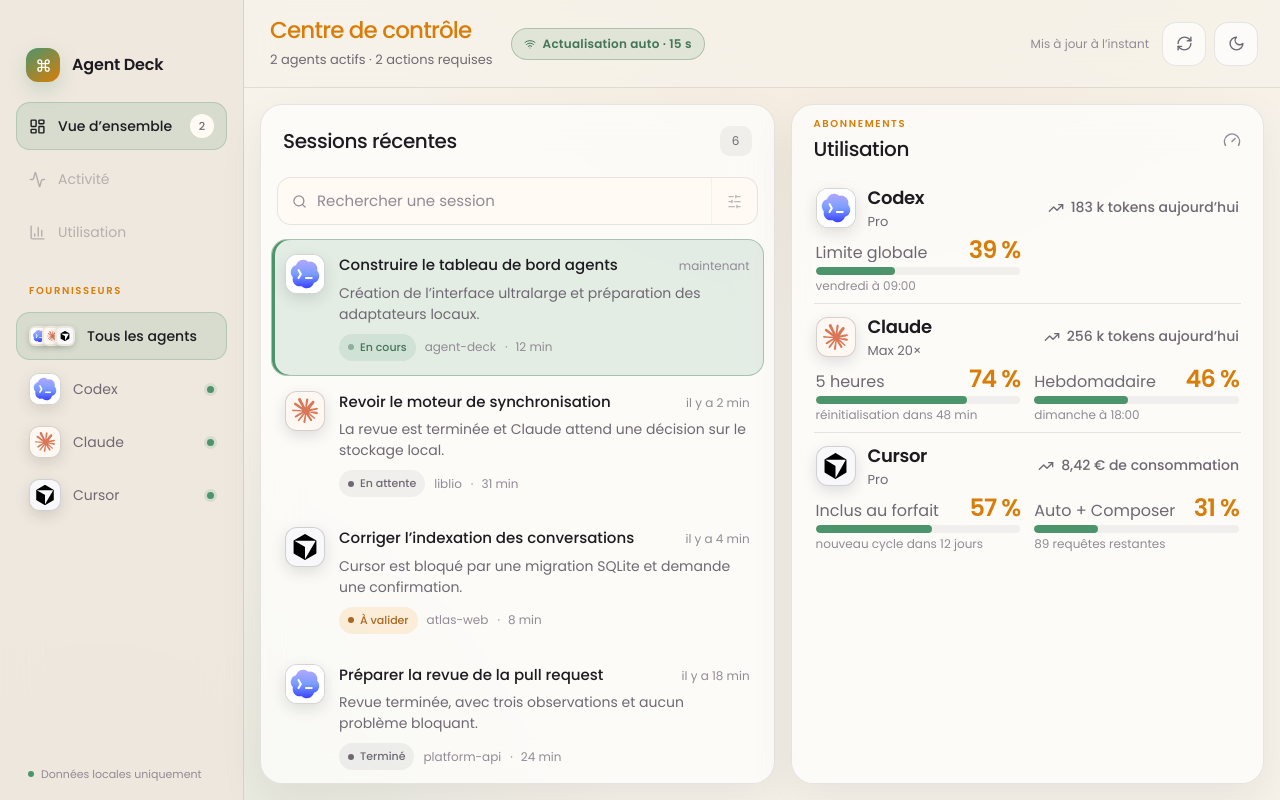
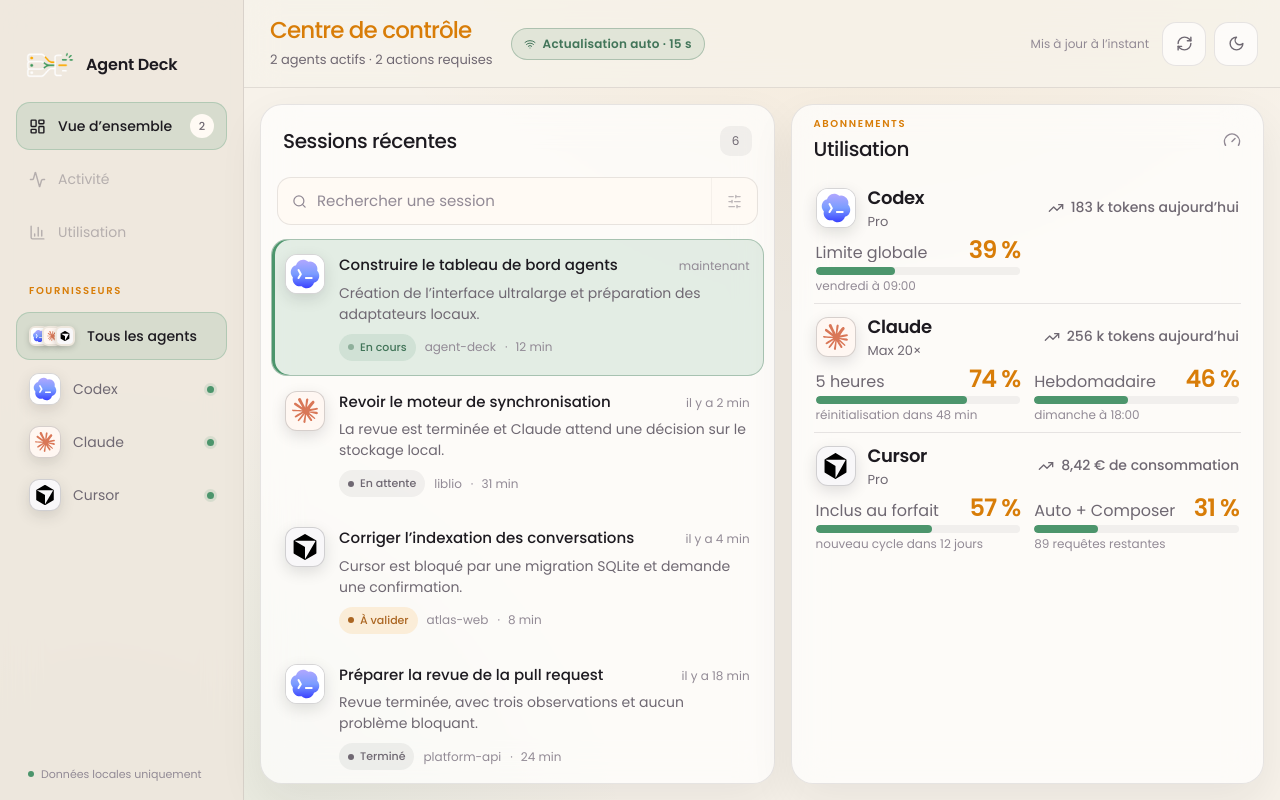
Before and after one commit to eMeRiKa13/agent-deck, a Vue app: page / in a window 1280 px wide. Built offline with nearby package versions, Linux system fonts and the light colour scheme.

Commit message:
Logo Updated

```diff
--- a/src/components/AppSidebar.vue
+++ b/src/components/AppSidebar.vue
@@ -2,9 +2,9 @@
 import {
   ActivityIcon,
   BarChart3Icon,
-  CommandIcon,
   LayoutDashboardIcon,
 } from '@lucide/vue'
+import agentDeckMark from '@/assets/branding/agent-deck-mark.png'
 import ProviderMark from '@/components/ProviderMark.vue'
 import type { ProviderDefinition, ProviderId } from '@/domain/dashboard'
 
@@ -32,7 +32,9 @@ const providerStack: ProviderId[] = ['codex', 'claude', 'cursor']
     <div data-tauri-drag-region class="app-sidebar__drag" />
 
     <div class="app-sidebar__brand">
-      <span class="app-sidebar__brand-mark"><CommandIcon :size="15" :stroke-width="2.2" /></span>
+      <span class="app-sidebar__brand-mark" aria-hidden="true">
+        <img :src="agentDeckMark" alt="" draggable="false" />
+      </span>
       <span>Agent Deck</span>
     </div>
 
```
Also changed, not shown: src/assets/branding/agent-deck-mark.png (added), src/assets/css/tailwind.css.
